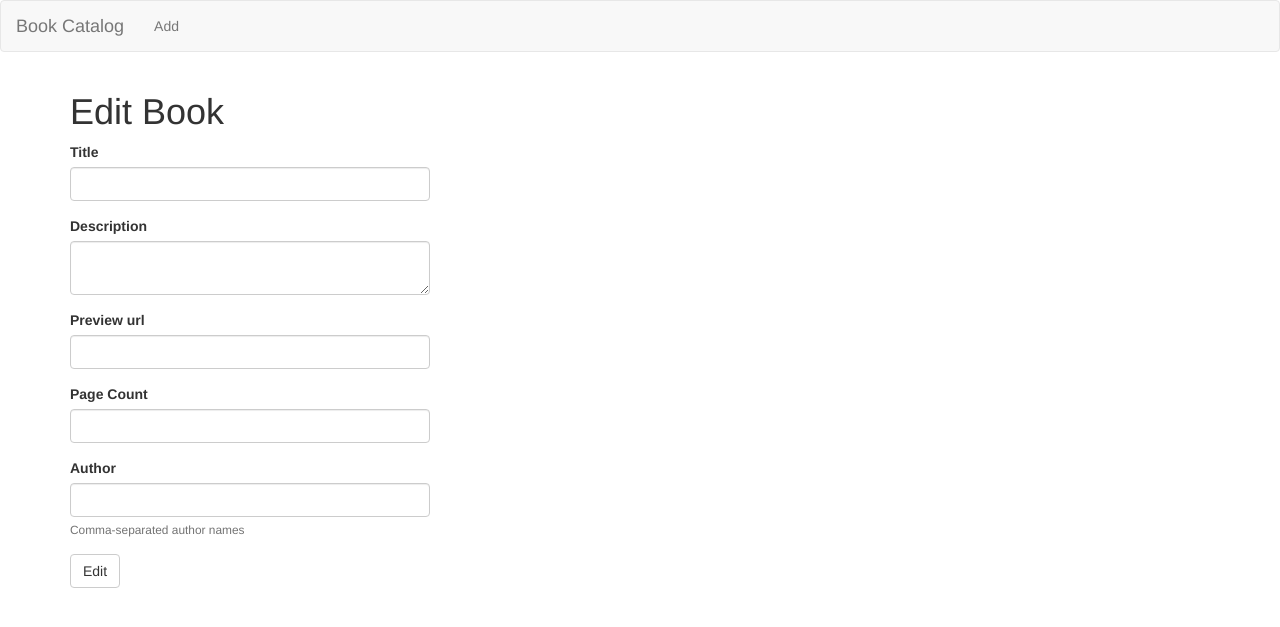
After one commit to abhinavchat/book-store, a Flask app: template book_store/templates/edit_book.html in a window 1280 px wide. The commit adds this page. Shown: the top 627 px of the page. Run offline with Flask 2, Linux system fonts and the light colour scheme; the template is opened without the code that fills it: values that come from a table or form of the project are taken from there, others are empty; some libraries are stand-ins or nearby versions.

Commit message:
Add template to edit book.

```diff
--- a/book_store/forms.py
+++ b/book_store/forms.py
@@ -14,10 +14,12 @@ class BookForm(FlaskForm):
     preview_url = StringField('Preview url')
     pages = IntegerField('Page Count', validators=[DataRequired()])
     authors = StringField('Author', validators=[DataRequired()], description="Comma-separated author names")
-    submit = SubmitField('Add')
+
 
 
 class AddBookForm(BookForm, FlaskForm):
+    submit = SubmitField('Add')
+
     def validate_title(self, title, extra_validators=None):
         t = Book.query.filter_by(title=title.data).first()
         if t:
@@ -25,4 +27,4 @@ class AddBookForm(BookForm, FlaskForm):
 
 
 class EditBookForm(BookForm, FlaskForm):
-    pass
+    submit = SubmitField('Edit')
--- a/book_store/routes.py
+++ b/book_store/routes.py
@@ -1,4 +1,4 @@
-from flask import flash, render_template, redirect, url_for
+from flask import flash, render_template, redirect, url_for, request
 from book_store import app, db
 from book_store.models import Book
 from book_store.forms import AddBookForm, EditBookForm
@@ -33,6 +33,12 @@ def add_book():
 @app.route('/book/<id>', methods=['GET', 'POST'])
 def book(id):
     book = Book.query.get_or_404(id)
+    return render_template('book.html', book=book)
+
+
+@app.route('/book/<id>/edit', methods=['GET', 'POST'])
+def edit_book(id):
+    book = Book.query.get_or_404(id)
     form = EditBookForm()
     if form.validate_on_submit():
         book.title = form.title.data
@@ -51,7 +57,7 @@ def book(id):
     form.pages.data = book.pages
     form.preview_url.data = book.preview_url
     form.authors.data = book.authors
-    return render_template('book.html', form=form)
+    return render_template('edit_book.html', form=form)
 
 
 @app.route('/book/<id>/delete')
--- a/book_store/static/js/fetch.js
+++ /dev/null
@@ -1,3 +0,0 @@
-(function(){
-    alert('hello');
-})();
--- /dev/null
+++ b/book_store/static/js/main.js
@@ -0,0 +1,3 @@
+(function(){
+    console.log('hello');
+})();
--- a/book_store/templates/base.html
+++ b/book_store/templates/base.html
@@ -33,3 +33,6 @@
         {% block appcontent %}{% endblock %}
     </div>
 {% endblock %}
+{% block scripts %}
+    <script src="{{url_for('static', filename='js/main.js')}}"></script>
+{% endblock %}
--- /dev/null
+++ b/book_store/templates/edit_book.html
@@ -0,0 +1,11 @@
+{% extends 'base.html' %}
+{% import 'bootstrap/wtf.html' as wtf %}
+
+{% block appcontent %}
+    <h1>Edit Book</h1>
+    <div class="row">
+        <div class="col-md-4">
+            {{ wtf.quick_form(form) }}
+        </div>
+    </div>
+{% endblock %}
--- a/book_store/templates/index.html
+++ b/book_store/templates/index.html
@@ -16,9 +16,7 @@
             <td><img src="{{ book.preview_url }}" alt="" style="height:50px; width:40px;"></td>
             <td><a href="{{ url_for('book', id = book.id) }}">{{ book.title }}</a></td>
             <td>{{ book.description }}</td>
-            <td>
-                {{ book.authors }}
-            </td>
+            <td>{{ book.authors }}</td>
             <td><a href="{{ url_for('delete_book', id=book.id) }}"><span class="glyphicon glyphicon-trash" aria-hidden="true"></span></a></td>
         </tr>
     {% endfor %}
--- a/config.py
+++ b/config.py
@@ -4,14 +4,17 @@ base_dir = os.path.abspath(os.path.dirname(__file__))
 class Config(object):
     SECRET_KEY =  os.environ.get('SECRET_KEY') or 'you-will-never-guess'
     DEBUG=False
+    TESTING=False
 
 class DevelopmentConfig(Config):
     DEBUG=True
+    FALSK_ENV='development'
     SQLALCHEMY_DATABASE_URI = os.environ.get('DATABASE_URL') or 'sqlite:///' + os.path.join(base_dir, 'books.db')
     SQLALCHEMY_TRACK_MODIFICATIONS=False
 
 class TestConfig(Config):
     DEBUG=True
+    TESTING=True
     SQLALCHEMY_DATABASE_URI = os.environ.get('DATABASE_URL') or 'sqlite:///' + os.path.join(base_dir, 'test_books.db')
     SQLALCHEMY_TRACK_MODIFICATIONS=False
 
```
Also changed, not shown: book_store/templates/book.html (+21 -2 lines).
